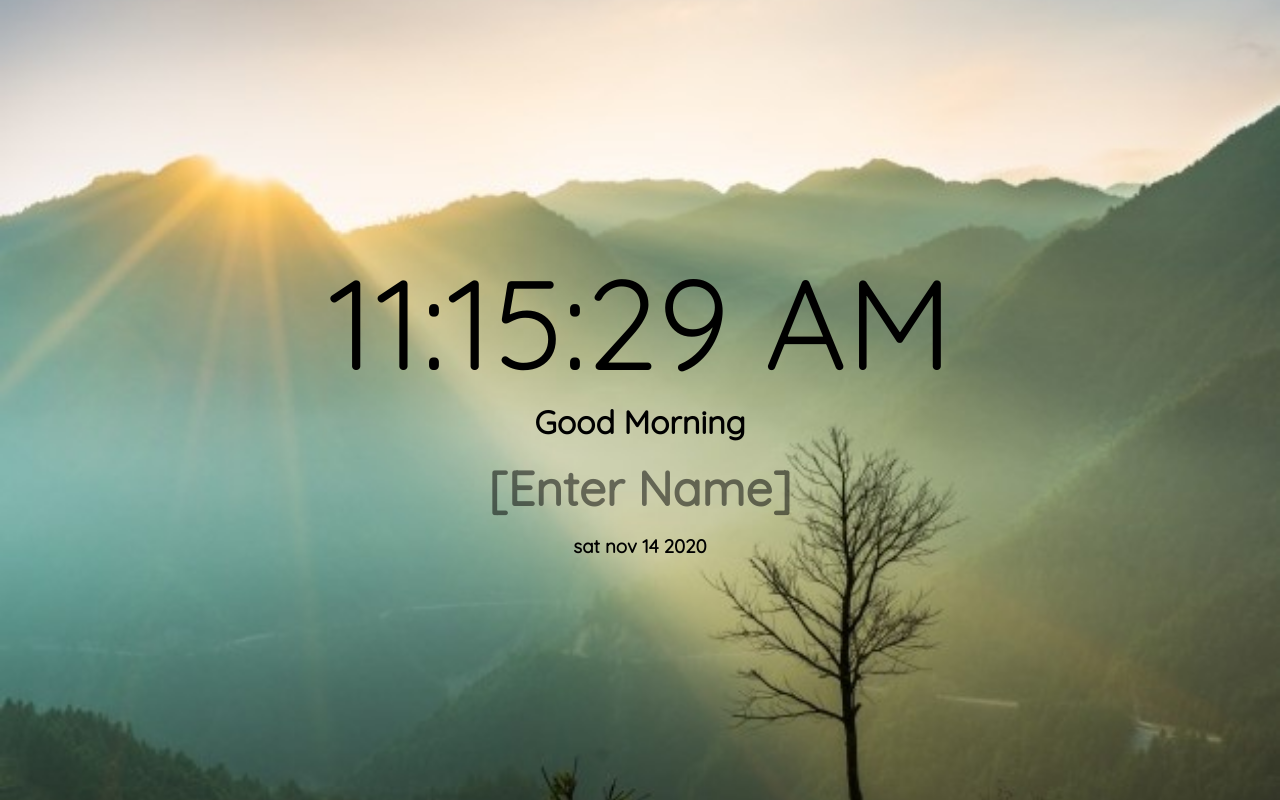
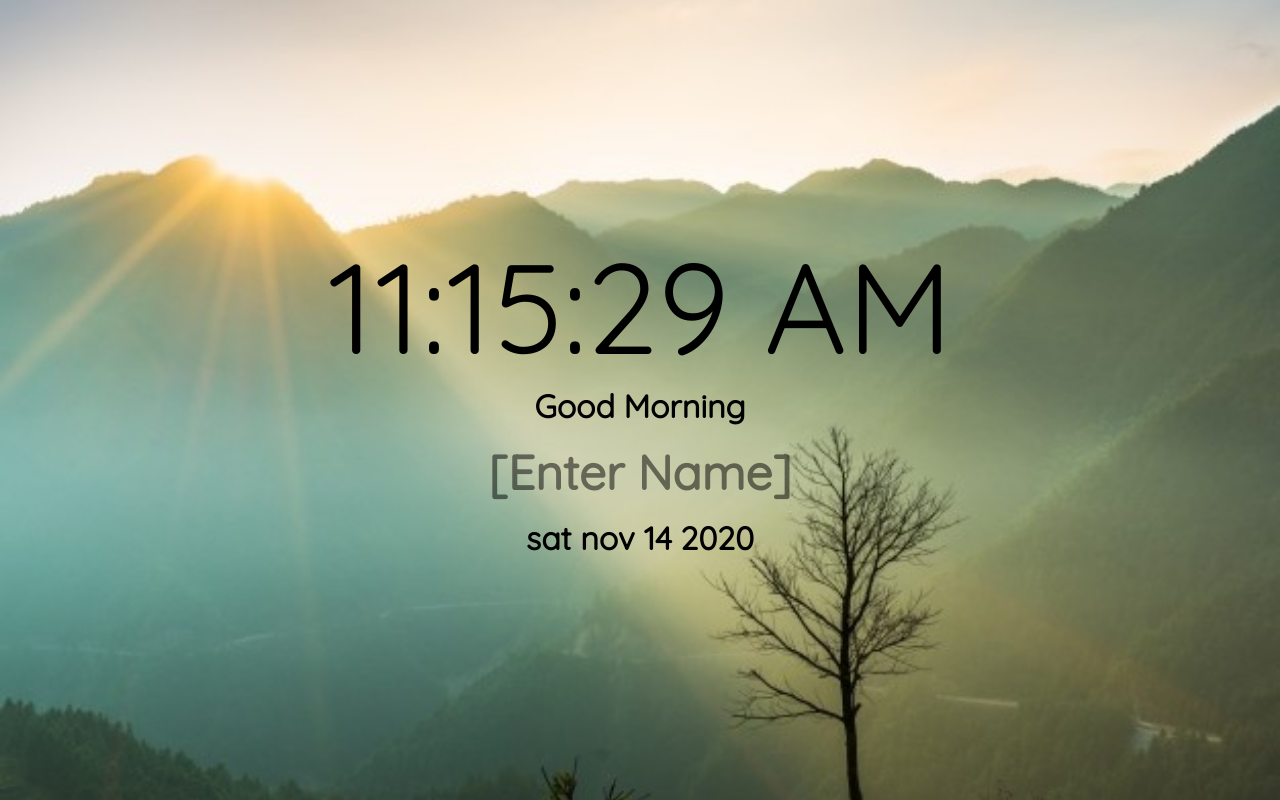
Before and after one commit to priyanka15ngm/Fullstack-1, a plain HTML site: page practical17.html in a window 1280 px wide. Drawn offline with Linux system fonts and the light colour scheme.

Commit message:
updated practical17

```diff
--- a/practical17.html
+++ b/practical17.html
@@ -15,7 +15,7 @@
     <time id="time"></time>
     <h1 id="greeting">Good Morning</h1>
     <h2 id="name" contenteditable="true"></h2>
-    <h3 id="date">sat nov 14 2020</h3>
+    <h1 id="date">sat nov 14 2020</h1>
 
     <script src="javascript/clock.js"></script>
 </body>
```
